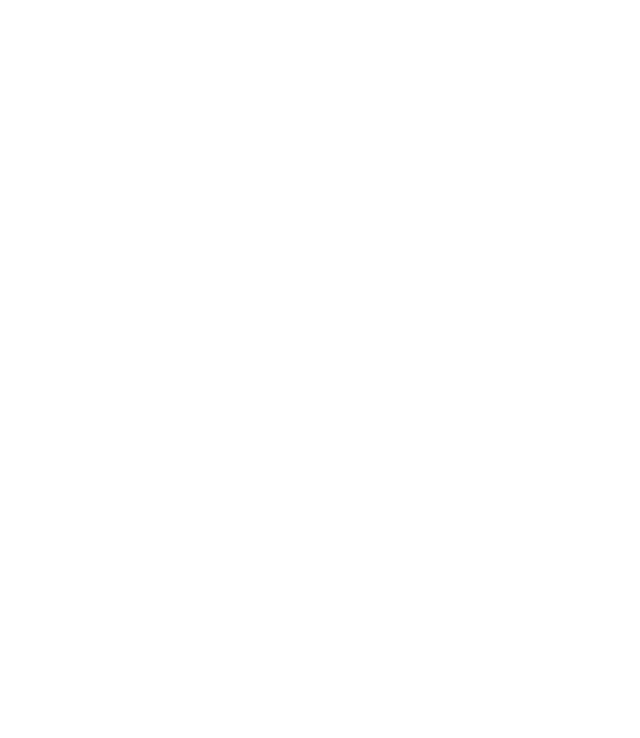
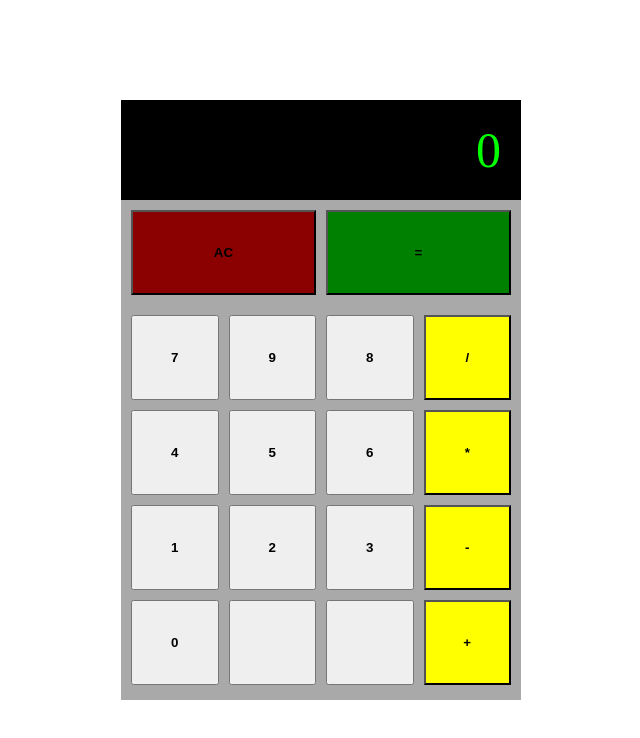
Before and after one commit to Jackob2004/odin-calculator, a plain HTML site: page index.html in a window 1280 px wide. Shown: the whole page, without its empty margins (319-959 px from the left). Drawn offline with Linux system fonts and the light colour scheme.

Commit message:
Add basic structure and styles
Make it look like a calculator in the middle of a webpage.

```diff
--- a/index.html
+++ b/index.html
@@ -8,6 +8,35 @@
     <script src="script.js" defer></script>
 </head>
 <body>
+    <div class="calculator-container">
+        <div class="display">
+            <span>0</span>
+        </div>
 
+        <div class="buttons-top">
+            <button class="btn-clear">AC</button>
+            <button class="btn-eval">=</button>
+        </div>
+
+        <div class="buttons-bottom">
+            <button class="btn-number">7</button>
+            <button class="btn-number">9</button>
+            <button class="btn-number">8</button>
+            <button class="btn-operator">/</button>
+            <button class="btn-number">4</button>
+            <button class="btn-number">5</button>
+            <button class="btn-number">6</button>
+            <button class="btn-operator">*</button>
+            <button class="btn-number">1</button>
+            <button class="btn-number">2</button>
+            <button class="btn-number">3</button>
+            <button class="btn-operator">-</button>
+            <button class="btn-number">0</button>
+            <button class="btn-filler"></button>
+            <button class="btn-filler"></button>
+            <button class="btn-operator">+</button>
+        </div>
+
+    </div>
 </body>
 </html>
--- a/styles.css
+++ b/styles.css
@@ -0,0 +1,76 @@
+* {
+    box-sizing: border-box;
+    margin: 0;
+    padding: 0;
+}
+
+html, body {
+    height: 100%;
+}
+
+body {
+    display: flex;
+    align-items: center;
+    justify-content: center;
+}
+
+button {
+    font-weight: bold;
+}
+
+.calculator-container {
+    background-color: darkgray;
+    width: 400px;
+    height: 600px;
+}
+
+.display {
+    display: flex;
+    justify-content: flex-end;
+    align-items: center;
+    background-color: black;
+    width: 100%;
+    height: 100px;
+    padding: 20px;
+}
+
+.display span {
+    color: lime;
+    font-size: 50px;
+}
+
+.buttons-top {
+    padding: 10px;
+    display: flex;
+    gap: 10px;
+}
+
+.buttons-top .btn-clear {
+    background-color: darkred;
+    height: 85px;
+    flex: 1;
+}
+
+.buttons-top .btn-eval {
+    background-color: green;
+    height: 85px;
+    margin-left: auto;
+    flex: 1;
+}
+
+.buttons-bottom {
+    padding: 10px;
+    display: flex;
+    flex-wrap: wrap;
+    gap: 10px;
+}
+
+.buttons-bottom button {
+    width: 85px;
+    height: 85px;
+    flex: auto;
+}
+
+.btn-operator {
+    background-color: yellow;
+}
```
